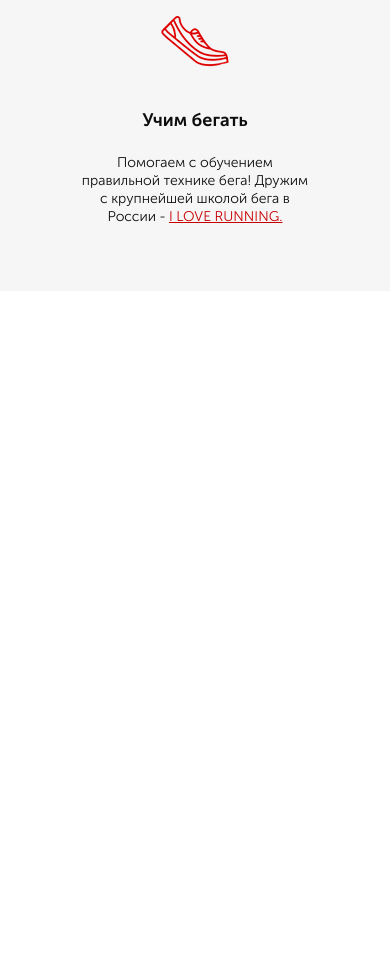
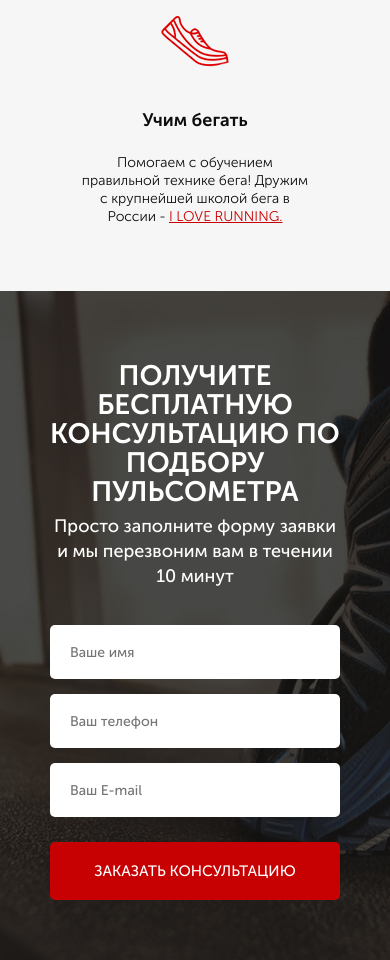
Before and after one commit to IlyaChernyaevDev/RunSmart, a website: page src/index.html in a window 390 px wide. Shown: the part 1637-2597 px from the top of the page. Before the commit the page ends 1928 px from the top, so only its background shows below. Drawn offline with Linux system fonts and the light colour scheme.

Commit message:
add and adapted consultation section

```diff
--- a/src/index.html
+++ b/src/index.html
@@ -75,5 +75,19 @@
             </div>
         </div>
     </section>
+
+    <section class="consultation">
+        <div class="container">
+            <h2 class="title title_left">Получите бесплатную консультацию по подбору пульсометра</h2>
+            <div class="consultation__descr">Просто заполните форму заявки<br> и мы перезвоним вам в течении 10 минут</div>
+            <form class="feed-form" action="#">
+                <input name="name" required placeholder="Ваше имя" type="text">
+                <input name="phone" required placeholder="Ваш телефон" type="number">
+                <input name="email" required placeholder="Ваш E-mail" type="email">
+
+                <button class="button button_submit">заказать кОНСУЛЬТАЦИЮ</button>
+            </form>
+        </div>
+    </section>
 </body>
 </html>
--- a/src/sass/_media.scss
+++ b/src/sass/_media.scss
@@ -7,6 +7,20 @@
 @media (max-width: 776px) {
     .container {
         max-width: 695px;
+    }
+    .title {
+        &_left {
+            text-align: center;
+            width: 100%;
+        }
+    }
+    .consultation {
+        &__descr {
+            text-align: center;
+        }
+    }
+    .feed-form {
+        margin: 36px auto 0 auto;
     }
 }
 
@@ -44,6 +58,18 @@
             margin-top: 50px;
         }
     }
+    .consultation {
+        &__descr {
+            font-size: 19px;
+            line-height: 28px;
+        }
+    }
+    .title {
+        &_left {
+            font-size: 33px;
+            line-height: 46px;
+        }
+    }
 }
 
 @media (max-width: 425px) {
@@ -77,6 +103,10 @@
             margin-top: 10px;
             height: 47px;
         }
+        &_submit {
+            width: 100%;
+            height: 58px;
+        }
     }
     .promo {
         &__wrapper {
@@ -109,4 +139,18 @@
             }
         }
     }
+    .consultation {
+        min-height: 542px;
+        padding: 70px 0 60px 0;
+        &__descr {
+            font-size: 18px;
+            line-height: 25px;
+        }
+    }
+    .title {
+        &_left {
+            font-size: 28px;
+            line-height: 29px;
+        }
+    }
 }
--- a/src/sass/blocks/_buttons.scss
+++ b/src/sass/blocks/_buttons.scss
@@ -16,4 +16,9 @@
         height: 50px;
         font-size: 16px;
     }
+    &_submit {
+        width: 100%;
+        height: 58px;
+        font-size: 16px;
+    }
 }
--- /dev/null
+++ b/src/sass/blocks/_consultation.scss
@@ -0,0 +1,12 @@
+.consultation {
+    min-height: 680px;
+    padding: 100px 0 92px 0;
+    background: url('../img/bg/secondScreen.jpg') center (center/cover) no-repeat;
+    &__descr {
+        font-style: normal;
+        font-weight: 500;
+        font-size: 20px;
+        line-height: 30px;
+        color: #FFFFFF;
+    }
+}
--- /dev/null
+++ b/src/sass/blocks/_forms.scss
@@ -0,0 +1,22 @@
+.feed-form {
+    margin-top: 36px;
+    display: flex;
+    flex-direction: column;
+    max-width: 300px;
+    width: 100%;
+    input {
+        height: 54px;
+        background: #FFFFFF;
+        border-radius: 5px;
+        margin-bottom: 15px;
+        border: none;
+        padding: 0 20px;
+        font-style: normal;
+        font-weight: normal;
+        font-size: 14px;
+        color: #4B4B4B;
+        &:nth-child(3) {
+            margin-bottom: 20px;
+        }
+    }
+}
--- a/src/sass/blocks/_title.scss
+++ b/src/sass/blocks/_title.scss
@@ -5,4 +5,12 @@
     font-size: 30px;
     line-height: 30px;
     color: #0D0D0D;
+    text-transform: uppercase;
+    &_left {
+        width: 85%;
+        text-align: left;
+        font-size: 36px;
+        line-height: 54px;
+        color: #FFFFFF;
+    }
 }
--- a/src/sass/style.scss
+++ b/src/sass/style.scss
@@ -15,4 +15,6 @@
 @import 'blocks/buttons';
 @import 'blocks/advantage';
 @import 'blocks/title';
+@import 'blocks/consultation';
+@import 'blocks/forms';
 @import 'media';
```
Also changed, not shown: src/css/style.min.css.
